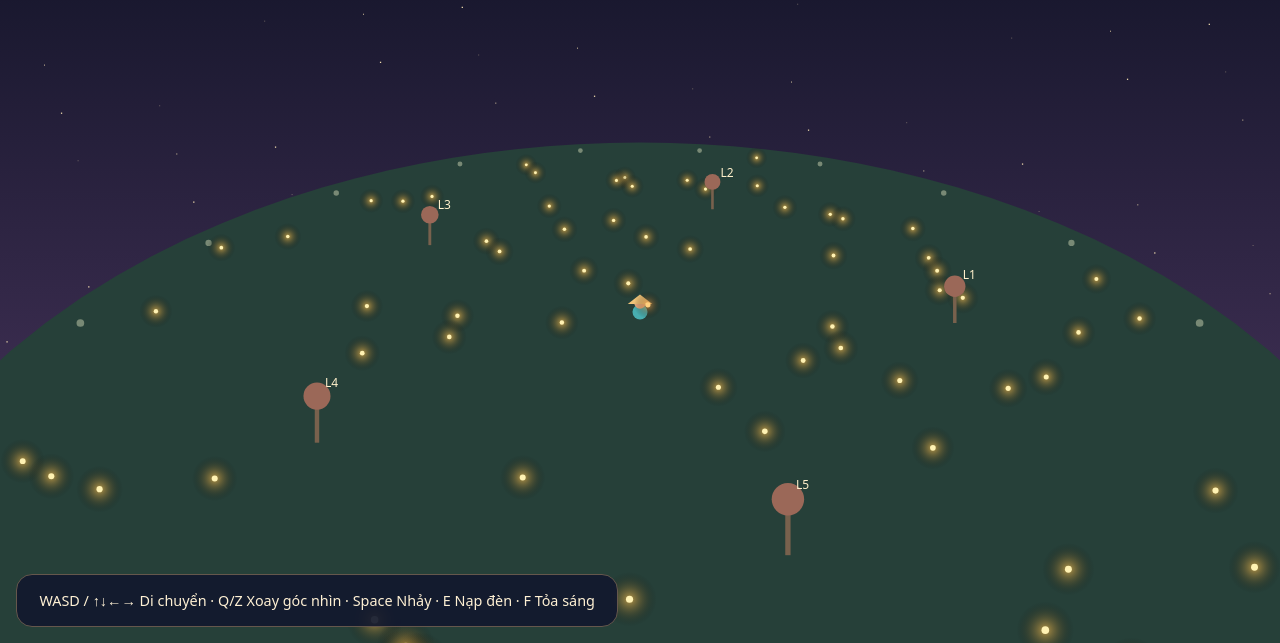
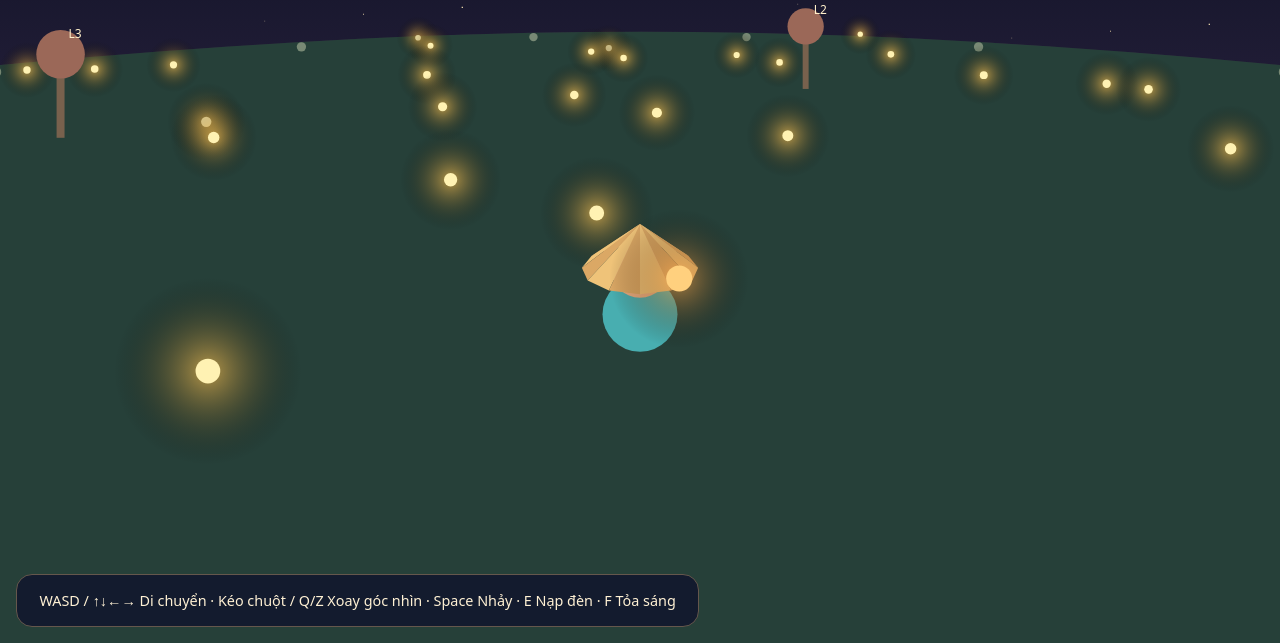
Before and after one commit to MinhDucDepZaiJ/K5-L3A-DAY12-NguyenDucMinh-2A202603633-AI-SDLC-Dao-Den-Long, a plain HTML site: page index.html in a window 1280 px wide. Shown: the part 157-800 px from the top of the page. Drawn offline with Linux system fonts and the light colour scheme; animation ran at ten frames a second.

Commit message:
Bring orbit camera closer to the player

```diff
--- /dev/null
+++ b/camera.mjs
@@ -0,0 +1,42 @@
+const NEAR = 0.35;
+const DISTANCE = 7.5;
+
+export function orbitCamera(target, yaw, pitch, width, height) {
+  const radians = Math.PI / 180;
+  const ca = Math.cos(yaw * radians), sa = Math.sin(yaw * radians);
+  const cp = Math.cos(pitch * radians), sp = Math.sin(pitch * radians);
+  const focal = height * 0.87;
+
+  function toCamera([x,y,z]) {
+    const dx = x - target[0], up = y - target[1], dz = z - target[2];
+    const forward = dx * sa + dz * ca;
+    return [dx * ca - dz * sa, up * cp + forward * sp, DISTANCE + forward * cp - up * sp];
+  }
+  function toScreen([right,up,depth]) {
+    const scale = focal / depth;
+    return [width * 0.5 + right * scale, height * 0.55 - up * scale, scale, depth];
+  }
+  function project(world) {
+    const point = toCamera(world);
+    return point[2] >= NEAR ? toScreen(point) : null;
+  }
+  function polygon(vertices) {
+    const points = vertices.map(toCamera);
+    const clipped = [];
+    for (let i = 0; i < points.length; i++) {
+      const start = points[(i + points.length - 1) % points.length], end = points[i];
+      const startVisible = start[2] >= NEAR, endVisible = end[2] >= NEAR;
+      if (startVisible !== endVisible) {
+        const fraction = (NEAR - start[2]) / (end[2] - start[2]);
+        clipped.push([
+          start[0] + fraction * (end[0] - start[0]),
+          start[1] + fraction * (end[1] - start[1]),
+          NEAR
+        ]);
+      }
+      if (endVisible) clipped.push(end);
+    }
+    return clipped.map(toScreen);
+  }
+  return {project,polygon};
+}
--- a/index.html
+++ b/index.html
@@ -4,7 +4,7 @@
 <meta name="viewport" content="width=device-width,initial-scale=1">
 <title>Đảo Đèn Lồng</title>
 <style>
-*{box-sizing:border-box}body{margin:0;background:#0c1022;color:#fff1d4;font:16px system-ui}canvas{display:block;width:100vw;height:100vh}
+*{box-sizing:border-box}body{margin:0;background:#0c1022;color:#fff1d4;font:16px system-ui}canvas{display:block;width:100vw;height:100vh;touch-action:none;cursor:grab}canvas.orbiting{cursor:grabbing}
 header,footer,aside{position:fixed;padding:1rem 1.4rem;background:#12182eea;border:1px solid #65574c;border-radius:16px}
 header{top:1rem;left:1rem}h1{font:700 1.75rem Georgia;margin:0 0 .4rem}p{margin:.4rem 0}
 footer{bottom:1rem;left:1rem;font-size:.9rem}aside{inset:35% auto auto 50%;transform:translateX(-50%);text-align:center;min-width:240px}
@@ -12,7 +12,7 @@ button{background:#ffc470;border:0;border-radius:8px;color:#161229;padding:.7rem
 </style>
 <canvas aria-label="Sân chơi Đêm 1"></canvas>
 <header><h1>Đảo Đèn Lồng</h1><p>Đêm 1 · Đảo Bến</p><p id="hud">Đang tải…</p><p id="status"></p></header>
-<footer>WASD / ↑↓←→ Di chuyển · Q/Z Xoay góc nhìn · Space Nhảy · E Nạp đèn · F Tỏa sáng</footer>
+<footer>WASD / ↑↓←→ Di chuyển · Kéo chuột / Q/Z Xoay góc nhìn · Space Nhảy · E Nạp đèn · F Tỏa sáng</footer>
 <aside hidden><h2></h2><button>Chơi lại</button></aside>
 <script type="module" src="./view.mjs"></script>
 </html>
--- a/serve.mjs
+++ b/serve.mjs
@@ -1,7 +1,7 @@
 import {createServer} from 'node:http';
 import {readFile} from 'node:fs/promises';
 const types={'/':['index.html','text/html; charset=utf-8'],'/view.mjs':['view.mjs','text/javascript'],
-  '/game.mjs':['game.mjs','text/javascript'],'/game.contract.json':['game.contract.json','application/json']};
+  '/camera.mjs':['camera.mjs','text/javascript'],'/game.mjs':['game.mjs','text/javascript'],'/game.contract.json':['game.contract.json','application/json']};
 const port=Number(process.env.PORT??8000);
 createServer(async (req,res)=>{
   const file=Object.hasOwn(types,req.url)?types[req.url]:null;
--- a/view.mjs
+++ b/view.mjs
@@ -1,3 +1,4 @@
+import {orbitCamera} from './camera.mjs';
 import {createGame,islandRadius} from './game.mjs';
 const {tuning}=await fetch('./game.contract.json').then(response=>response.json());
 const canvas=document.querySelector('canvas');
@@ -13,11 +14,31 @@ addEventListener('keydown',event=>{
 });
 addEventListener('keyup',event=>keys.delete(event.code));
 addEventListener('blur',()=>keys.clear());
-let game, view, yaw, accumulator, pulseUntil;
+let game, view, yaw, pitch, accumulator, pulseUntil;
+let drag = null;
+const wrapYaw = angle => ((angle % 360) + 360) % 360;
+canvas.addEventListener('pointerdown', event => {
+  if (drag || event.button !== 0 || game.state !== 'playing') return;
+  drag = {id:event.pointerId,x:event.clientX,y:event.clientY};
+  canvas.setPointerCapture(event.pointerId);
+  canvas.classList.add('orbiting');
+});
+canvas.addEventListener('pointermove', event => {
+  if (drag?.id !== event.pointerId) return;
+  yaw = wrapYaw(yaw + (event.clientX - drag.x) * 0.36);
+  pitch = Math.max(8, Math.min(65, pitch + (event.clientY - drag.y) * 0.28));
+  drag.x = event.clientX;
+  drag.y = event.clientY;
+});
+canvas.addEventListener('lostpointercapture', () => {
+  drag = null;
+  canvas.classList.remove('orbiting');
+});
 function reset(){
   game=createGame(tuning,42);
   view=game.snapshot();
   yaw=0;
+  pitch=26;
   accumulator=0;
   pulseUntil=0;
   keys.clear();
@@ -45,19 +66,10 @@ function draw(now){
   ctx.fillStyle='#f1ddaf';
   for (const [x,y,r] of stars) ctx.fillRect(x*w,y*h*.72,r,r);
   const [px,py,pz]=view.player.pos;
-  const a=yaw*Math.PI/180, ca=Math.cos(a),sa=Math.sin(a);
-  const focal=Math.min(w,h)*.94;
-  function project([x,y,z]){
-    const dx=x-px,dz=z-pz;
-    const forward=dx*sa+dz*ca;
-    const lateral=dx*ca-dz*sa;
-    const up=y;
-    const depth=43+forward*.86-up*.51;
-    const s=focal/Math.max(1,depth);
-    return [w*.5+lateral*s,h*.60-(up*.86+forward*.51)*s,s,depth];
-  }
+  const camera=orbitCamera([px,py+1.1,pz],yaw,pitch,w,h);
   function polygon(vertices, color){
-    const points=vertices.map(project);
+    const points=camera.polygon(vertices);
+    if (points.length<3) return;
     ctx.beginPath();ctx.moveTo(points[0][0],points[0][1]);
     for (const [x,y] of points.slice(1)) ctx.lineTo(x,y);
     ctx.closePath();ctx.fillStyle=color;ctx.fill();
@@ -72,10 +84,16 @@ function draw(now){
     disk(x,y,r,g);
   }
   const ground=(r,y)=>circle.map(([x,z])=>[x*r,y,z*r]);
-  polygon(ground(islandRadius,-2),'#151023');
-  polygon(ground(islandRadius,0),`hsl(${164-lit*9} 25% ${20+lit*4}%)`);
+  const rim=ground(islandRadius,0), base=ground(islandRadius*.93,-3);
+  for (let i=0;i<rim.length;i++){
+    const next=(i+1)%rim.length;
+    polygon([rim[i],rim[next],base[next],base[i]],i%2?'#2e243d':'#272037');
+  }
+  polygon(rim,`hsl(${164-lit*9} 25% ${20+lit*4}%)`);
   for (const [cx,cz] of circle.filter((_,i)=>i%4===0)){
-    const [x,y,s]=project([cx*32,0,cz*32]);
+    const point=camera.project([cx*32,0,cz*32]);
+    if (!point) continue;
+    const [x,y,s]=point;
     disk(x,y,s*.22,'#788975');
   }
   const entities=[
@@ -84,9 +102,10 @@ function draw(now){
     ...view.shades.map(s=>({kind:'shade',...s})),
     {kind:'player',pos:[px,py,pz]}
   ];
-  entities.sort((a,b)=>project(b.pos)[3]-project(a.pos)[3]);
-  for (const e of entities){
-    const [x,y,s]=project(e.pos);
+  const visible=entities.map(e=>({e,point:camera.project(e.pos)}))
+    .filter(({point})=>point)
+    .sort((a,b)=>b.point[3]-a.point[3]);
+  for (const {e,point:[x,y,s]} of visible){
     if (e.kind==='mote'){
       const b=y-s*(.55+Math.sin(now/220+e.i)*.18);
       glow(x,b,s*.95,'#ffc351aa');
@@ -102,8 +121,16 @@ function draw(now){
     } else {
       disk(x,y-.63*s,s*.43,'#48aeb0');
       disk(x,y-1.15*s,s*.33,'#ebae83');
-      polygon([[px-.69*ca,py+1.25,pz+.69*sa],[px,py+1.85,pz],
-        [px+.69*ca,py+1.25,pz-.69*sa]],'#efc379');
+      const hat=circle.filter((_,i)=>i%6===0)
+        .map(([dx,dz])=>[px+dx*.62,py+1.28,pz+dz*.62]);
+      const top=[px,py+1.78,pz];
+      const faces=hat.map((corner,i)=>{
+        const next=hat[(i+1)%hat.length];
+        return {vertices:[corner,next,top],color:i%2?'#efc379':'#dba865',
+          depth:camera.project(corner)[3]+camera.project(next)[3]};
+      });
+      faces.sort((a,b)=>b.depth-a.depth);
+      for (const face of faces) polygon(face.vertices,face.color);
       glow(x+.45*s,y-1.04*s,.8*s,'#ffa545a0');
       disk(x+.45*s,y-1.04*s,.15*s,'#ffd07e');
       if (game.tick<pulseUntil) glow(x,y,s*(7-(pulseUntil-game.tick)/6),'#ffe18299');
@@ -115,7 +142,7 @@ function loop(now){
   last=now;
   while (accumulator>=1/60 && game.state==='playing'){
     accumulator-=1/60;
-    yaw=(yaw+axis(pressed('KeyQ'),pressed('KeyZ'))*2+360)%360;
+    yaw=wrapYaw(yaw+axis(pressed('KeyQ'),pressed('KeyZ'))*2);
     const events=game.step({move:[
       axis(pressed('KeyD','ArrowRight'),pressed('KeyA','ArrowLeft')),
       axis(pressed('KeyW','ArrowUp'),pressed('KeyS','ArrowDown'))
```
Also changed, not shown: 1 other file.
